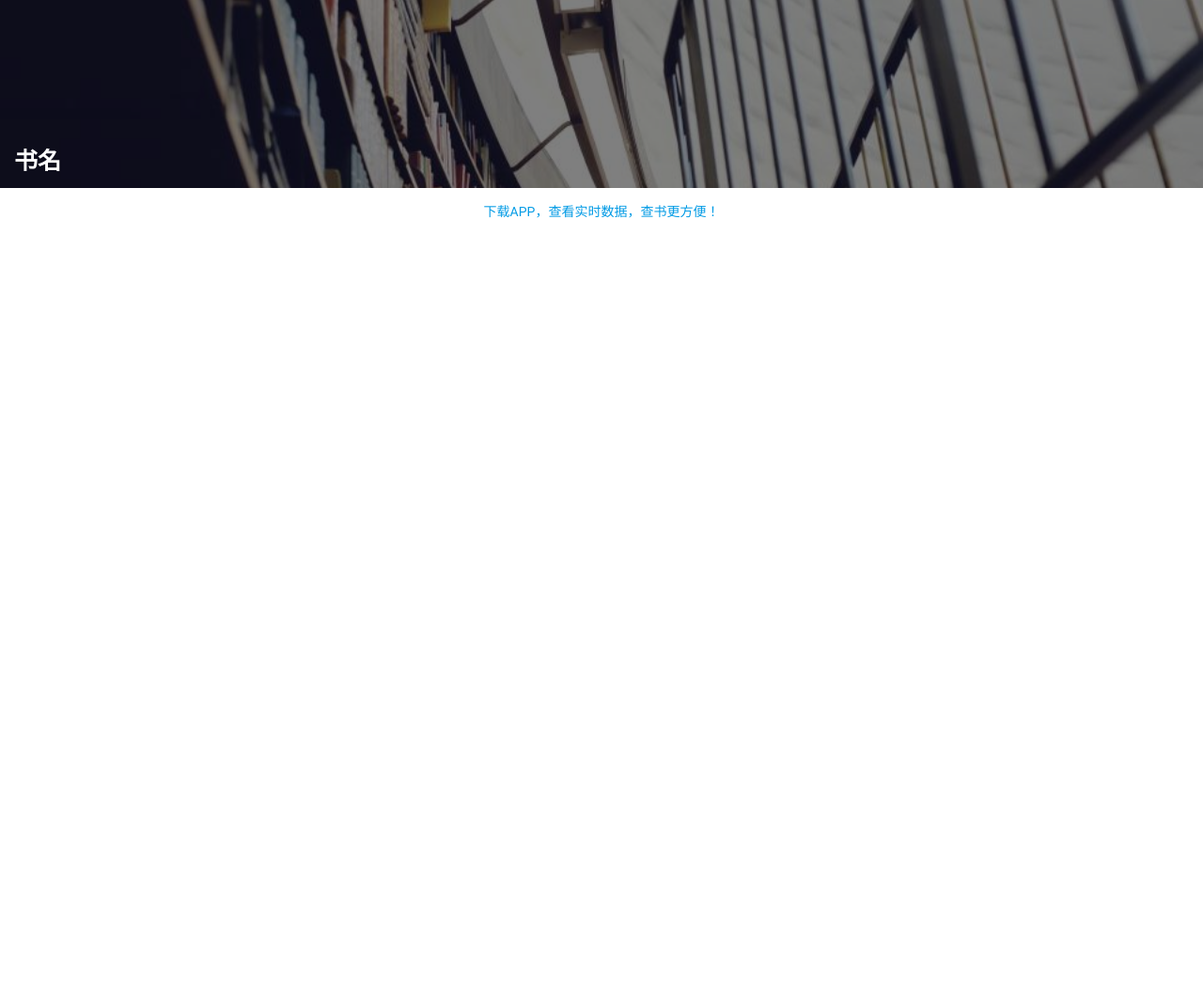
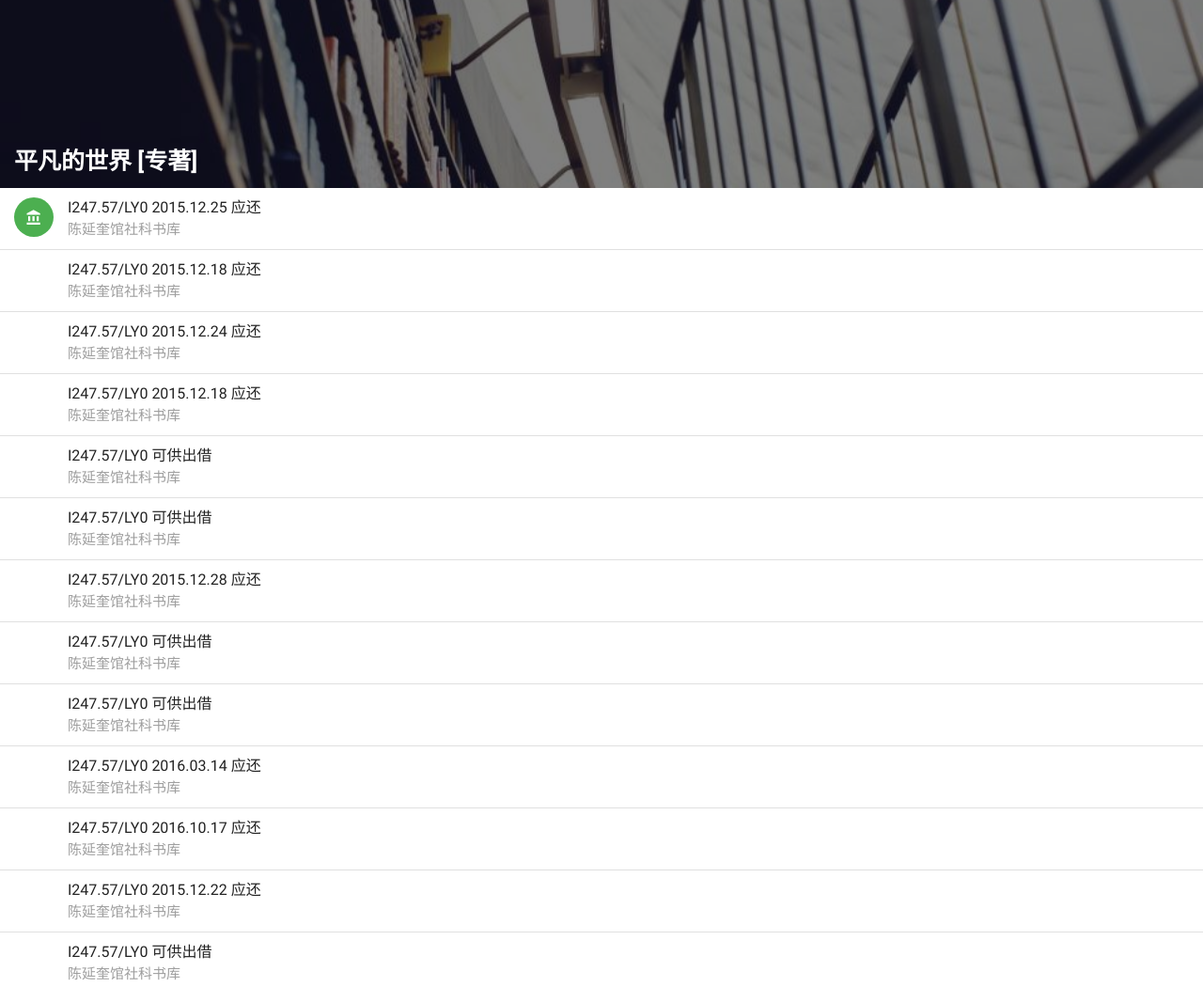
Before and after one commit to Vamish/Toaru, a plain HTML site: page Libris/book.html in a window 1280 px wide. Shown: the top 1050 px of the page at 94% size. Before the commit the page ends 800 px from the top, so only its background shows below. Drawn offline with Linux system fonts and the light colour scheme.

Commit message:
先使用encodedURICO...加密，再用decoded解密即可

```diff
--- a/Libris/book.html
+++ b/Libris/book.html
@@ -3,7 +3,7 @@
 <head lang="zh-cn">
     <meta charset="UTF-8">
     <meta name="viewport" content="initial-scale=1.0,width=device-width">
-    <title>test</title>
+    <title>加载中。。。 - ToarunoLibris</title>
     <link rel="stylesheet" href="css/materialize.min.css"/>
     <link rel="icon" href="img/ico.png"/>
     <style>
@@ -107,7 +107,8 @@
             "p": "北京十月文艺出版社",
             "a": "路遥著"
         };
-        var bookInfo = JSON.parse(decodeURIComponent(url));
+        console.log(encodeURIComponent(JSON.stringify(test)));
+        var bookInfo = JSON.parse(decodeURIComponent(encodeURIComponent(JSON.stringify(test))));
         console.log(bookInfo);
 
         //设置title
```
